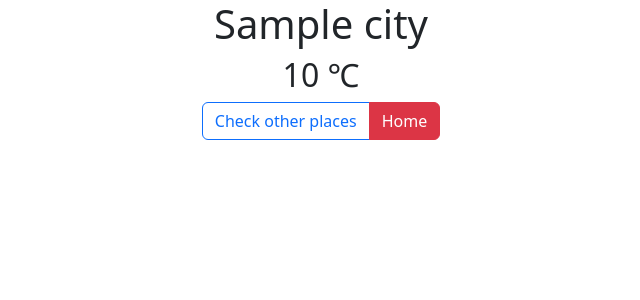
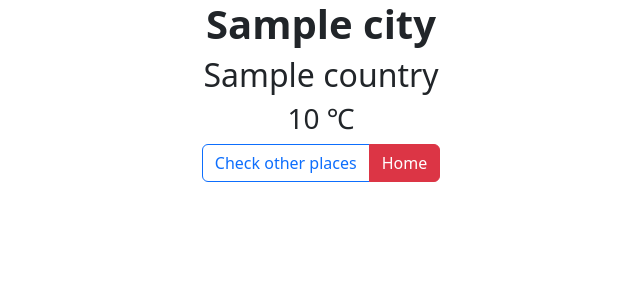
Before and after one commit to chuinga/weatherApp, a Django app: template templates/index.html in a window 1280 px wide. Shown: the top 300 px of the page, without its empty margins (319-959 px from the left). Run offline with Django 5.2, Linux system fonts and the light colour scheme; the template is opened without the code that fills it: most values are stand-ins (such as "Sample title", 1, 10 or a date in 2020).

Commit message:
feat: add country information

```diff
--- a/meteo/views.py
+++ b/meteo/views.py
@@ -11,11 +11,13 @@ from meteo.models import Worldcities
 def temp_somewhere(request):
     random_item = Worldcities.objects.all().order_by('?').first()
     city = random_item.city
+    country = random_item.country
     location = [random_item.lat, random_item.lng]
     temp = get_temp(location)
     template = loader.get_template('index.html')
     context = {
         'city': city,
+        'country': country,
         'temp': temp
     }
     return HttpResponse(template.render(context, request))
--- a/templates/index.html
+++ b/templates/index.html
@@ -8,8 +8,9 @@
 </head>
 <body>
 <div class="container text-center">
-    <h1>{{ city }}</h1>
-    <h2>{{ temp }} &#8451;</h2>
+    <h1 style="font-weight: bolder">{{ city }}</h1>
+    <h2>{{ country }}</h2>
+    <h3>{{ temp }} &#8451;</h3>
     <div class="btn-group" role="group">
         <button type="button" class="btn btn-outline-primary" onclick="location.href='./discover'">Check other places
         </button>
```
